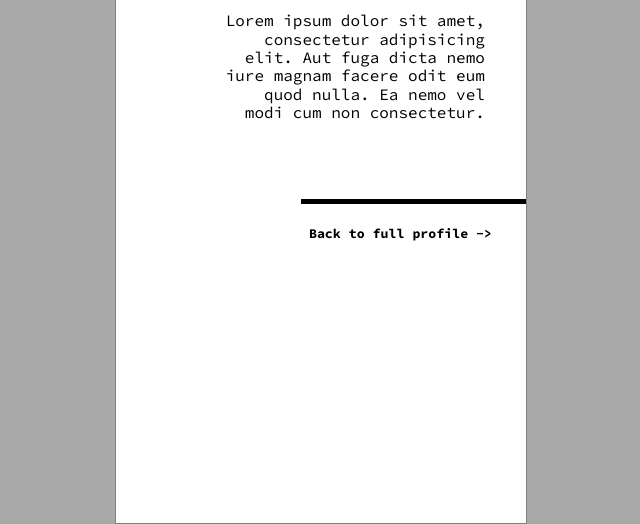
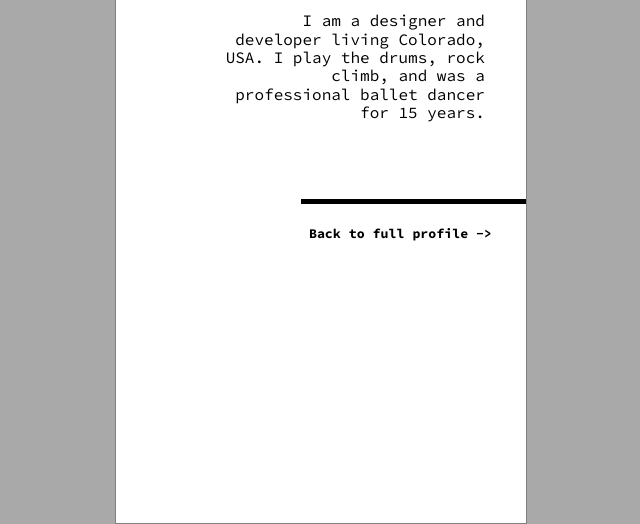
Before and after one commit to sbchittenden/MD-profile-card, a plain HTML site: page index.html in a window 1280 px wide. Shown: the part 330-854 px from the top of the page, without its empty margins (319-959 px from the left). Drawn offline with nearby package versions, Linux system fonts and the light colour scheme.

Commit message:
updated index.html

```diff
--- a/index.html
+++ b/index.html
@@ -18,7 +18,7 @@
 			<h1><span class="light">Sam</span><br> Chittenden</h1>
 		</div>
 		<div class="bio">
-			<p>Lorem ipsum dolor sit amet, consectetur adipisicing elit. Aut fuga dicta nemo iure magnam facere odit eum quod nulla. Ea nemo vel modi cum non consectetur.</p>
+			<p>I am a designer and developer living Colorado, USA.  I play the drums, rock climb, and was a professional ballet dancer for 15 years.</p>
 		</div>
 		<div class="return">
 			<h5 class="bio-link"><a href="#full_profile">Back to full profile -></a></h5>
```
